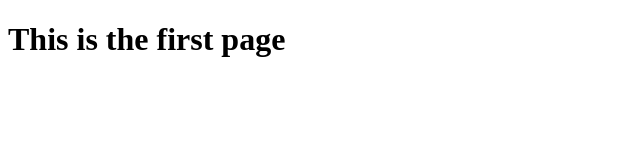
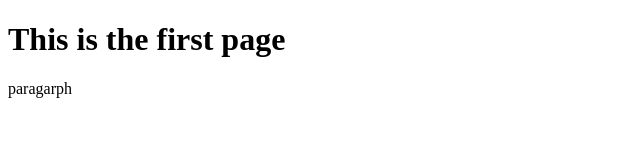
Before and after one commit to Aas-123/textProject, a plain HTML site: page index.html in a window 1280 px wide. Shown: the full height of the page, 0-640 px from the left. Drawn offline with Linux system fonts and the light colour scheme.

Commit message:
Added Something

```diff
--- a/index.html
+++ b/index.html
@@ -7,5 +7,9 @@
 	<!-- Done by me -->
 	<h1>This is the first page</h1>
 
+	<!-- Another changes -->
+	<p> paragarph</p>
+
+
 </body>
 </html>
```
